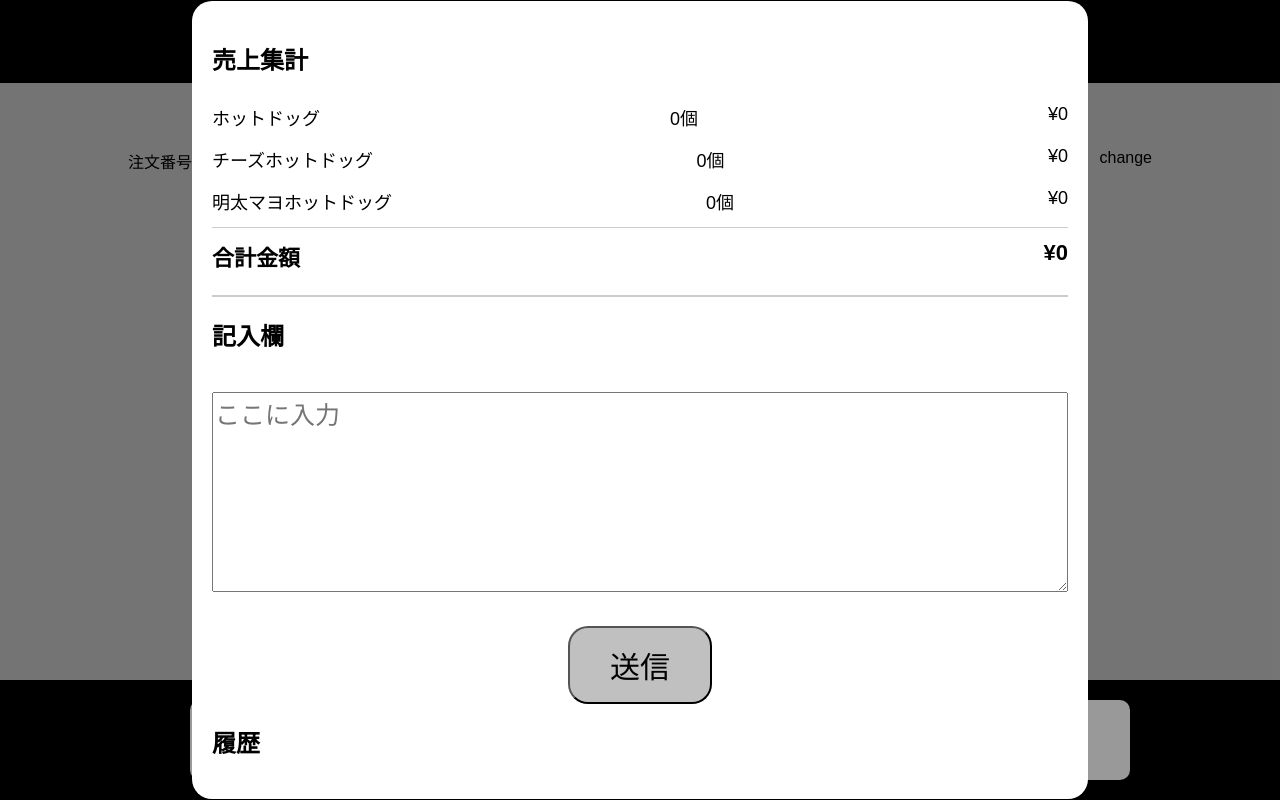
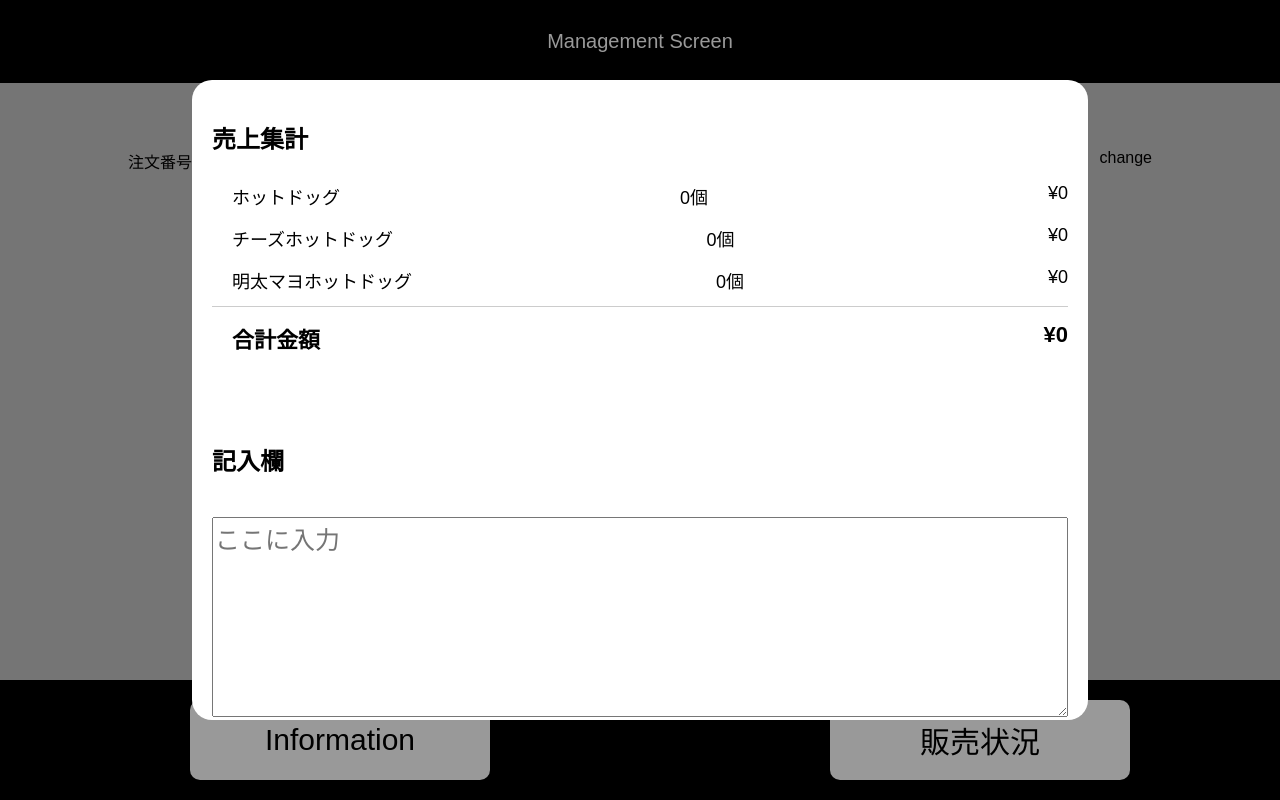
Before and after one commit to hamaiiiii/mobile-order, a plain HTML site: page admin/index.html in a window 1280 px wide. Both pictures are taken after a click on the button "Information". Drawn offline with Linux system fonts and the light colour scheme; no server answers.

Commit message:
集計機能

```diff
--- a/admin/admin.css
+++ b/admin/admin.css
@@ -102,25 +102,27 @@ main {
   padding:20px;
   border-radius:20px;
   box-sizing:border-box;
+
+  max-height:80vh;
+  overflow-y:auto;
 }
 
 .sales-summary{
-  margin-bottom:20px;
-  border-bottom:2px solid #ccc;
-  padding-bottom:15px;
+  margin-bottom:50px;
+  padding-bottom:30px;
 }
 
 .summary-row{
   display:flex;
   justify-content:space-between;
-  padding:8px 0;
+  padding:8px 0 8px 20px;
   font-size:18px;
 }
 
 .summary-total{
   border-top:1px solid #ccc;
   margin-top:5px;
-  padding-top:12px;
+  padding-top:15px;
   font-weight:bold;
   font-size:22px;
 }
--- a/admin/admin.js
+++ b/admin/admin.js
@@ -73,6 +73,8 @@ onSnapshot(q, (snapshot) => {
     docs.forEach((orderDoc)=>{
       loadedOrderIds.add(orderDoc.id)
     })
+    firstLoad = false
+  }
 
   // 売上集計
   const summary = {
@@ -101,8 +103,6 @@ onSnapshot(q, (snapshot) => {
       countMentai.textContent = summary["明太マヨホットドッグ"].quantity + "個"
       amountMentai.textContent = "¥" + summary["明太マヨホットドッグ"].amount
       amountTotal.textContent = "¥" + grandTotal
-    firstLoad = false
-  }
 
   docs.forEach((orderDoc)=>{
 
```
Lines whose indentation alone changed are shown as unchanged.
